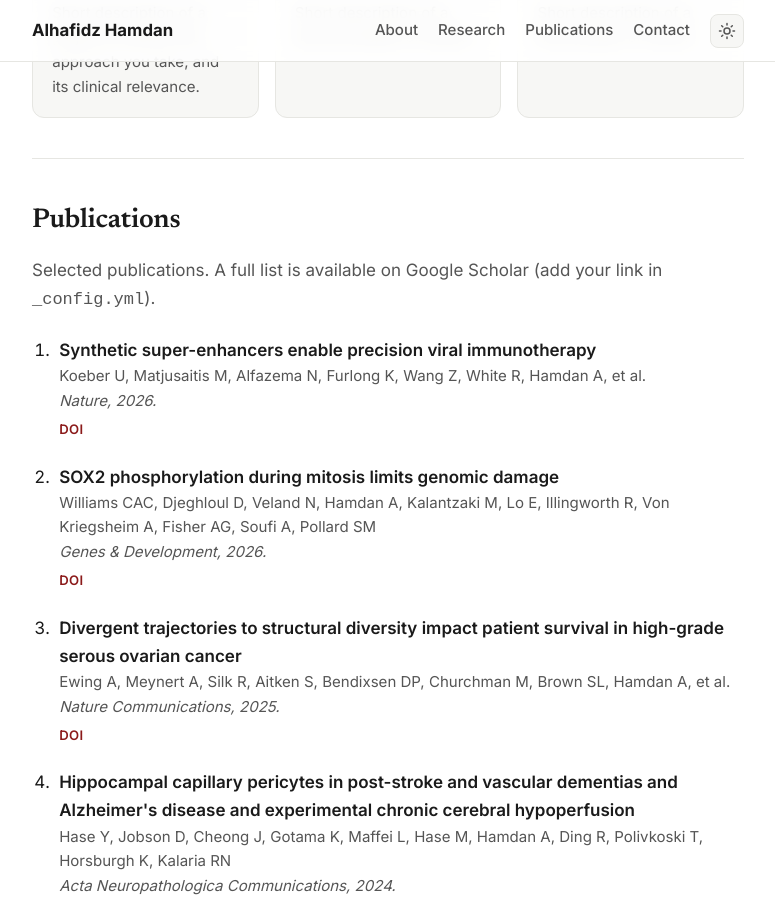
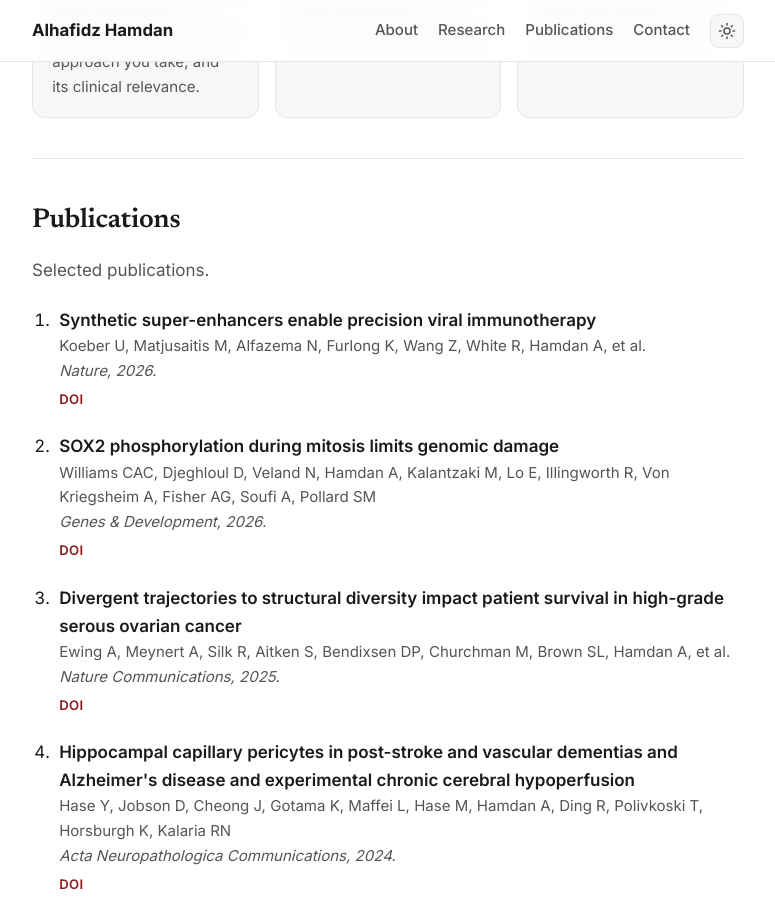
Before and after one commit to alhafidzhamdan/alhafidzhamdan.github.io, a Jekyll site: the page built from index.html, in a window 1280 px wide and 900 px high, scrolled down 752 px. Shown: the whole window, without its empty margins (252-1027 px from the left). Built offline with Jekyll 4.4.1, drawn with Linux system fonts in a browser that asks for light colours.

Commit message:
Only show Scholar link when configured

```diff
--- a/index.html
+++ b/index.html
@@ -67,8 +67,8 @@ layout: default
 <section id="publications" class="section">
   <h2>Publications</h2>
   <p class="section-lead">
-    Selected publications. A full list is available on
-    {% if site.social.scholar != "" %}<a href="{{ site.social.scholar }}" target="_blank" rel="noopener">Google Scholar</a>{% else %}Google Scholar (add your link in <code>_config.yml</code>){% endif %}.
+    Selected publications{% if site.social.scholar != "" %}; a full list is available on
+    <a href="{{ site.social.scholar }}" target="_blank" rel="noopener">Google Scholar</a>{% endif %}.
   </p>
 
   <ol class="pub-list">
```
